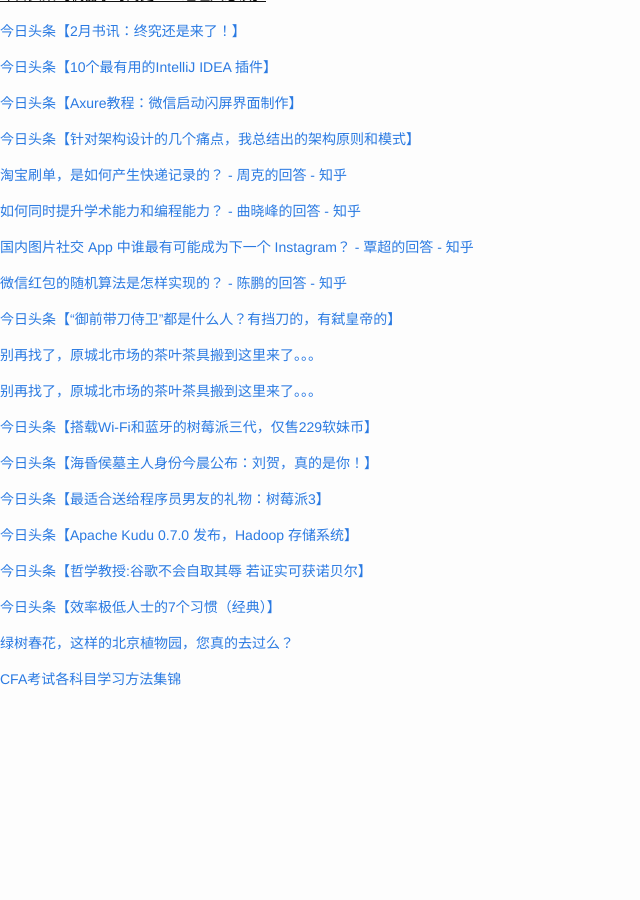
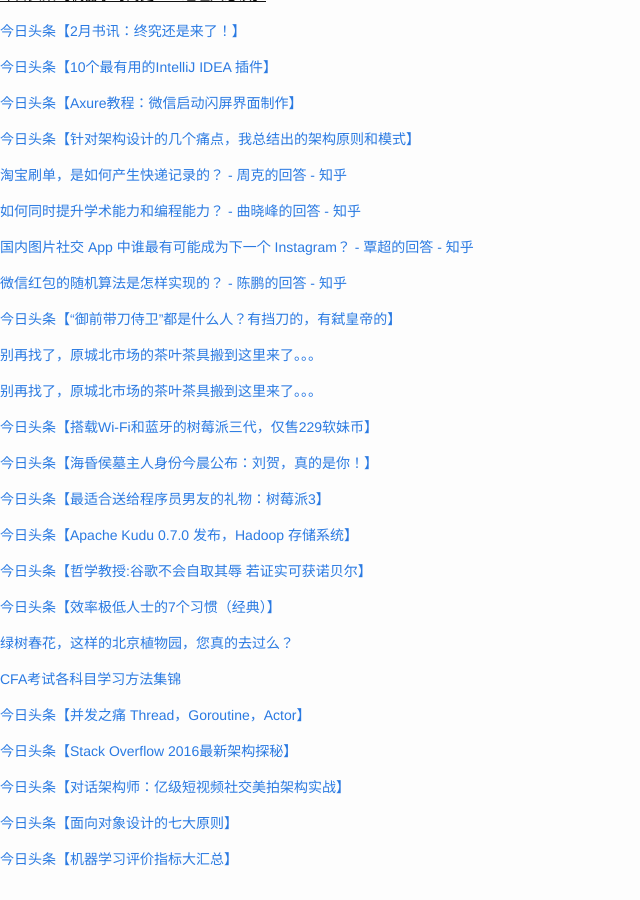
Before and after one commit to cnwarden/cnwarden.github.io, a Jekyll site: the page built from fav/index.md, in a window 1280 px wide and 900 px high, scrolled down 1698 px. Shown: the whole window, without its empty margins (0-640 px from the left). Built offline with Jekyll 4.4.1, drawn with Linux system fonts in a browser that asks for light colours; emoji names are drawn with the system emoji font; before the commit the page ends 2418 px from its top, so only the background shows below that.

Commit message:
auto commit

```diff
--- a/fav/index.md
+++ b/fav/index.md
@@ -134,3 +134,13 @@ title:  fav
 [绿树春花，这样的北京植物园，您真的去过么？](http://mp.weixin.qq.com/s?__biz=MjM5NDcxMTE2NA==&mid=406501018&idx=1&sn=614589d44c0281e310697ec90caeb53e&scene=0#wechat_redirect)
 
 [CFA考试各科目学习方法集锦](http://mp.weixin.qq.com/s?__biz=MjM5NTEzNjA2MA==&mid=403769055&idx=2&sn=af8b4bae7a9823b9af615d0340c99c58&scene=0#wechat_redirect)
+
+[今日头条【并发之痛 Thread，Goroutine，Actor】](http://toutiao.com/item/6257295282237604354/?iid=3764603574&app=news_article&tt_from=android_share&utm_source=email&utm_medium=toutiao_android&utm_campaign=client_share)
+
+[今日头条【Stack Overflow 2016最新架构探秘】](http://toutiao.com/item/6257238367692390913/?iid=3764603574&app=news_article&tt_from=android_share&utm_source=email&utm_medium=toutiao_android&utm_campaign=client_share)
+
+[今日头条【对话架构师：亿级短视频社交美拍架构实战】](http://toutiao.com/item/6240712819407323649/?iid=3764603574&app=news_article&tt_from=android_share&utm_source=email&utm_medium=toutiao_android&utm_campaign=client_share)
+
+[今日头条【面向对象设计的七大原则】](http://toutiao.com/group/6257317857354039553/?iid=3764603574&app=news_article&tt_from=android_share&utm_source=email&utm_medium=toutiao_android&utm_campaign=client_share)
+
+[今日头条【机器学习评价指标大汇总】](http://toutiao.com/item/6257310726537347586/?iid=3764603574&app=news_article&tt_from=android_share&utm_source=email&utm_medium=toutiao_android&utm_campaign=client_share)
```
